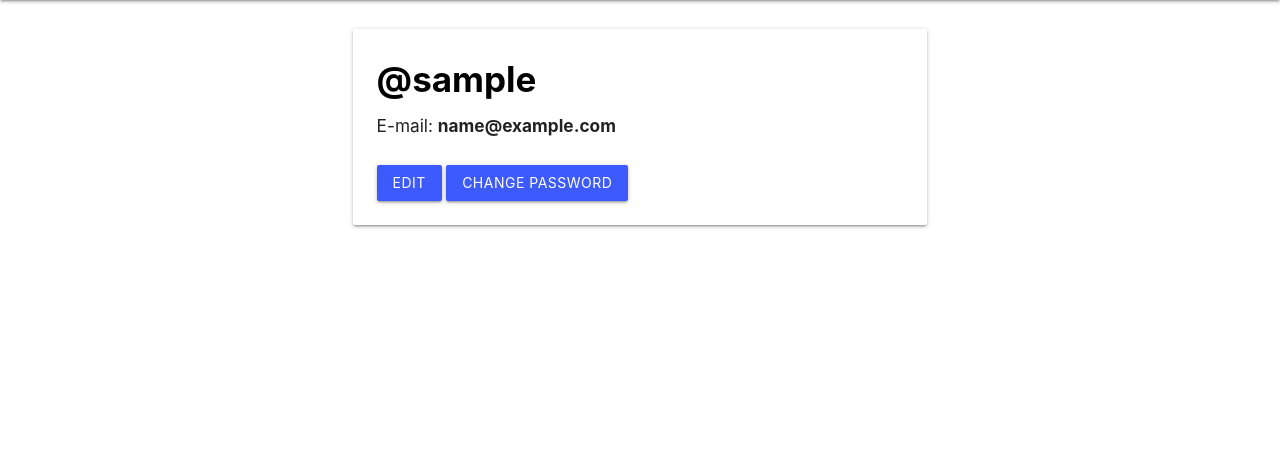
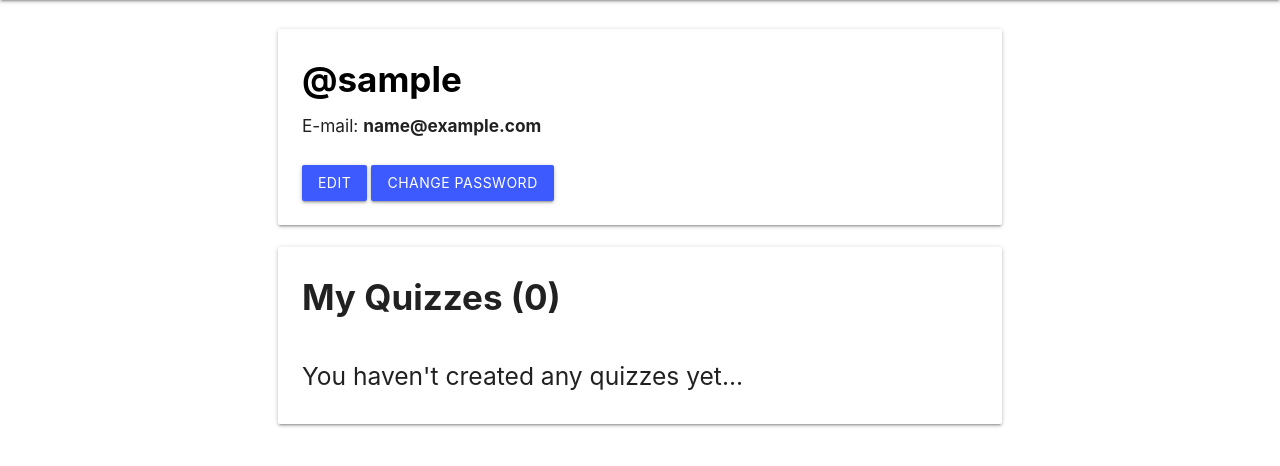
Before and after one commit to olafszymanski/Quizlly, a Flask app: page /account in a window 1280 px wide. Shown: the part 64-530 px from the top of the page. Run offline with Flask 2, Linux system fonts and the light colour scheme; the visitor is signed in with stand-in values (Sample User, id 1); data comes from the database, SQL or seed files in the repository; data that the repository does not hold is empty.

Commit message:
Added my quizzes section.

```diff
--- a/quizlly/templates/users/account.html
+++ b/quizlly/templates/users/account.html
@@ -1,7 +1,7 @@
 {% extends 'base.html' %}
 {% block content %}
     <div class="row">
-        <div class="col s12 m10 l8 offset-m1 offset-l2">
+        <div class="col s12 m10 l10 offset-m1 offset-l1">
             <div class="card-panel">
                 <span class="card-title"><a href="{{ url_for('users.account') }}" class="remove-color"><b>@{{ current_user.username }}</b></a></span>
                 <h6>E-mail: <b>{{ current_user.email }}</b></h6>
@@ -10,5 +10,42 @@
                 <a href="{{ url_for('users.change_password') }}" class="btn indigo accent-3">Change Password</a>
             </div>
         </div>
+        <div class="col s12 m10 l10 offset-m1 offset-l1">
+            <div class="card-panel">
+                <span class="card-title"><b>My Quizzes ({{ quizzes.count() }})</b></span>
+                <br>
+                <br>
+                {% if quizzes.count() > 0 %}
+                    <div class="row">
+                        {% for quiz in quizzes %}
+                            <div class="col s12 m12 l6">
+                                <div class="card">
+                                    <div class="card-content">
+                                        <span class="card-title"><b>{{ quiz.title }}</b></span>
+                                        <p>{{ quiz.description }}</p>
+                                        <br>
+                                        {% for i in range(0, quiz.rating|int) %}
+                                            <span class="material-icons">star</span>
+                                        {% endfor %}
+                                        {% if 5 - quiz.rating|int > 0 %}
+                                            {% for i in range(0, 5 - quiz.rating|int) %}
+                                                <span class="material-icons">star_border</span>
+                                            {% endfor %}
+                                        {% endif %}
+                                        <br>
+                                        <small class="text-muted">By @{{ quiz.user.username }}</small>
+                                    </div>
+                                    <div class="card-action">
+                                        <a href="{{ url_for('quizzes.quiz', quiz_id=quiz.id) }}" class="btn indigo accent-3">Take</a>
+                                    </div>
+                                </div>
+                            </div>
+                        {% endfor %}
+                    </div>
+                {% else %}
+                    <h5>You haven't created any quizzes yet...</h5>
+                {% endif %}
+            </div>
+        </div>
     </div>
 {% endblock %}
--- a/quizlly/users/views.py
+++ b/quizlly/users/views.py
@@ -4,6 +4,7 @@ from flask import Blueprint, render_template, redirect, url_for, flash, request
 from flask_login import login_user, current_user, logout_user, login_required
 from .forms import SignUpForm, LogInForm, EditForm, ChangePasswordForm
 from .models import User
+from quizlly.quizzes.models import Quiz
 
 
 users = Blueprint('users', __name__)
@@ -68,7 +69,9 @@ def logout():
 @users.route('/account')
 @login_required
 def account():
-    return render_template('users/account.html', title='Account')
+    quizzes = Quiz.query.filter_by(user=current_user)
+
+    return render_template('users/account.html', title='Account', quizzes=quizzes)
 
 
 @users.route('/account/edit', methods=['GET', 'POST'])
```
